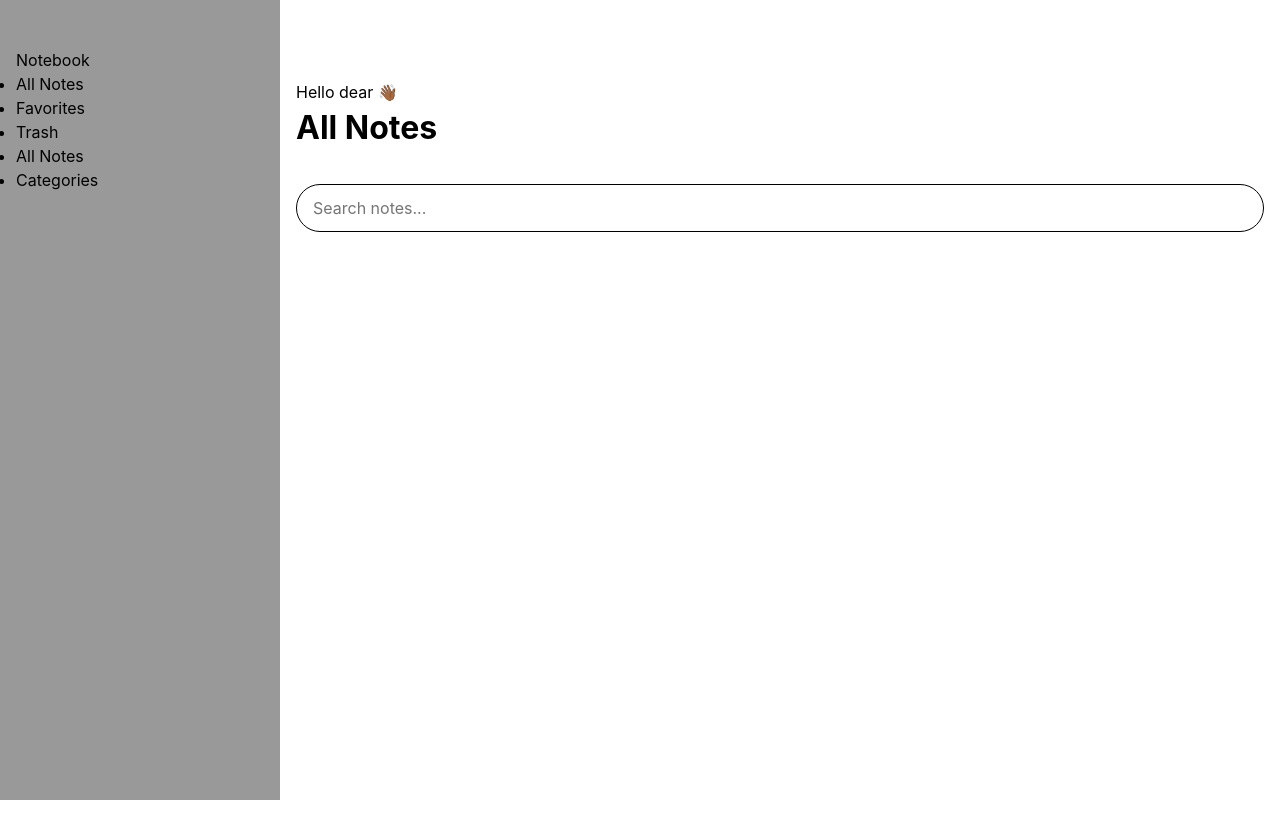
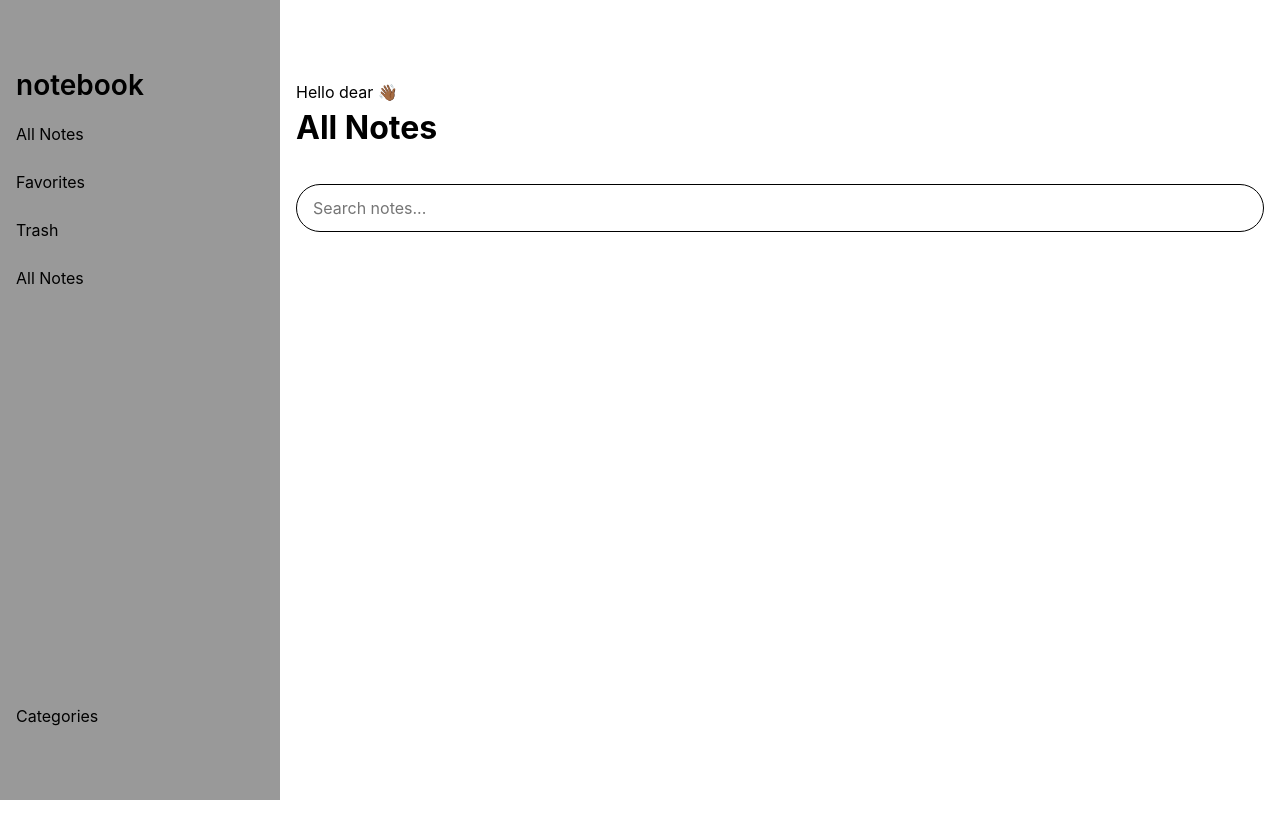
Before and after one commit to gzkdev/quick_note_app, a Next.js app: page / in a window 1280 px wide. Shown: the top 838 px of the page. Built offline with nearby package versions, Linux system fonts and the light colour scheme.

Commit message:
updated appsidebar structure and styles

```diff
--- a/components/AppSidebar.jsx
+++ b/components/AppSidebar.jsx
@@ -11,9 +11,9 @@ export default function AppSidebar() {
       className={styles.sidebar}
     >
       <div className={styles.sidebar__container}>
-        <span>Notebook</span>
-        <nav>
-          <ul>
+        <span className={styles.sidebar__title}>notebook</span>
+        <nav className={styles.sidebar__nav}>
+          <ul className={styles.sidebar__list}>
             <li>
               <Link href="/">
                 <a>All Notes</a>
--- a/styles/appSidebar.module.css
+++ b/styles/appSidebar.module.css
@@ -17,6 +17,8 @@
   top: 0;
   left: 0;
   height: 100%;
+  display: flex;
+  flex-direction: column;
   width: min(70%, 400px);
   background-color: #fff;
   padding: 3rem 1rem;
@@ -34,7 +36,41 @@
   transform: translate(0, 0);
 }
 
-@media (min-width: 1000px) {
+.sidebar__title {
+  font-size: 1.75rem;
+  word-wrap: break-word;
+  font-weight: 600;
+  display: block;
+  margin: 1rem 0;
+}
+
+.sidebar__nav {
+  flex-grow: 1;
+}
+
+.sidebar__list {
+  height: 100%;
+  display: flex;
+  flex-direction: column;
+  list-style: none;
+}
+
+.sidebar__list li {
+  width: 100%;
+  margin-bottom: 1.5rem;
+}
+
+.sidebar__list li a {
+  width: 100%;
+  display: inline-block;
+  border-radius: 40px;
+}
+
+.sidebar__list li:last-child {
+  margin-top: auto;
+}
+
+@media (min-width: 1200px) {
   .sidebar {
     position: sticky;
     pointer-events: all;
```
